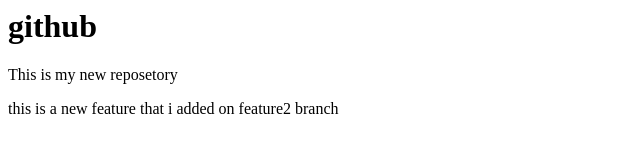
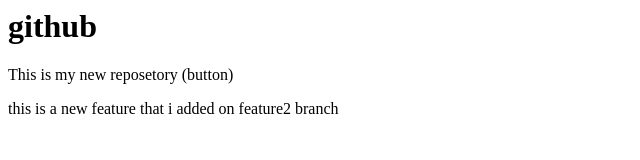
Before and after one commit to Vinay001-tech/Localrepo, a plain HTML site: page index.html in a window 1280 px wide. Shown: the full height of the page, 0-640 px from the left. Drawn offline with Linux system fonts and the light colour scheme.

```diff
--- a/index.html
+++ b/index.html
@@ -1,5 +1,5 @@
 <h1>github</h1>
-<p>This is my new reposetory</p>
+<p>This is my new reposetory (button) </p>
 
 <div>
     <p>this is a new feature that i added on feature2 branch</p>
```
